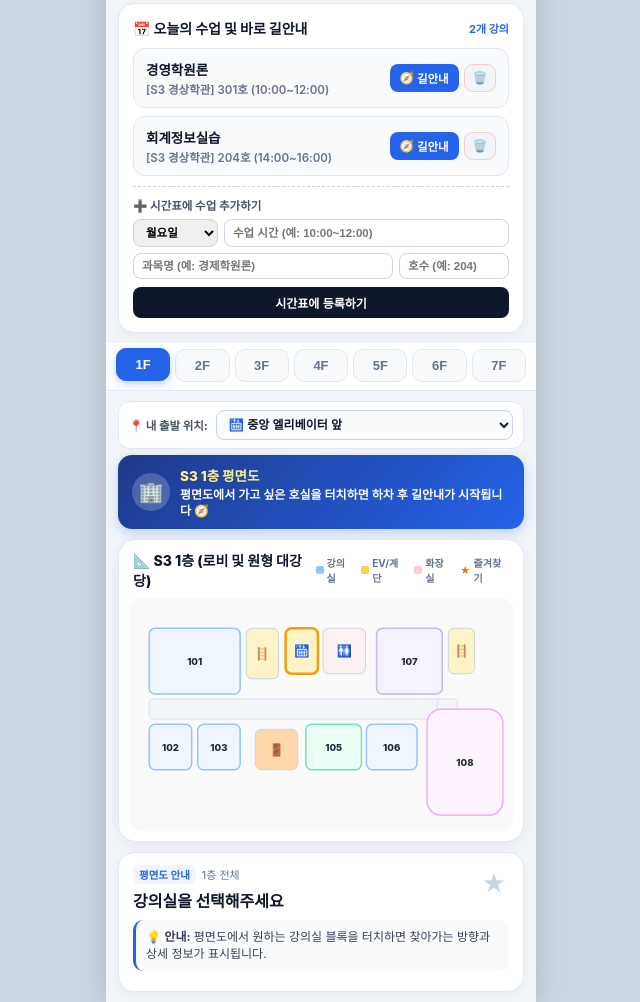
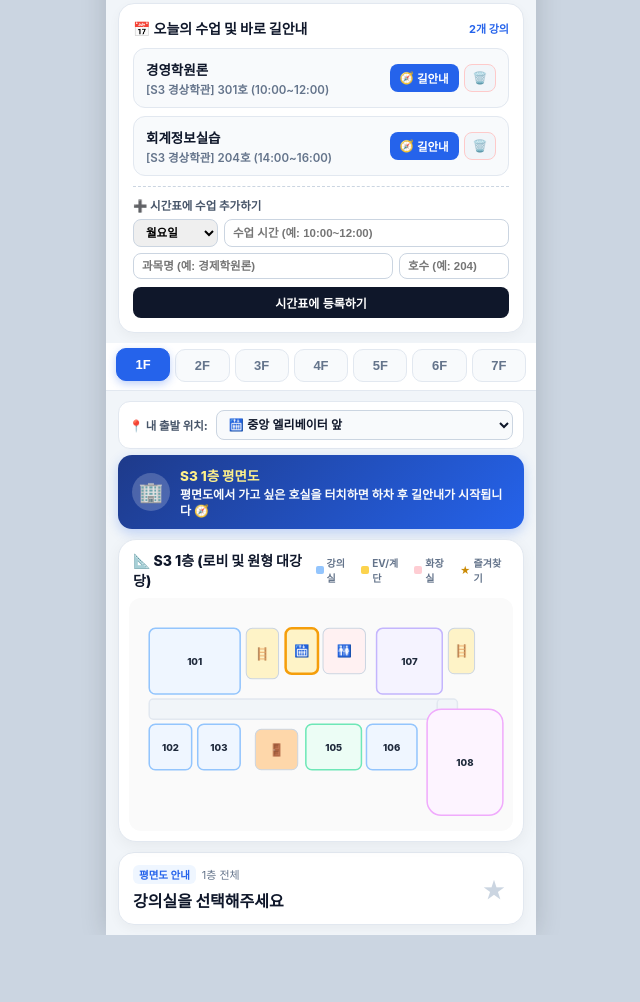
Before and after one commit to min-586/hanbat-s3-map, a plain HTML site: page index.html in a window 1280 px wide. Shown: the part 187-1189 px from the top of the page, without its empty margins (319-959 px from the left). After the commit the page ends 1122 px from the top, so only its background shows below. Drawn offline with Linux system fonts and the light colour scheme.

Commit message:
중복 안내 팁 제거 및 UI 최적화

```diff
--- a/index.html
+++ b/index.html
@@ -443,8 +443,7 @@
     .detail-top-row {
       display: flex;
       justify-content: space-between;
-      align-items: flex-start;
-      margin-bottom: 8px;
+      align-items: center;
     }
     .detail-badge-group {
       display: flex;
@@ -777,9 +776,6 @@
           <div class="detail-room-name" id="detail-name">S3-301호 강의실</div>
         </div>
         <button class="btn-fav-star" id="btn-fav" onclick="toggleFavorite()" title="즐겨찾기">★</button>
-      </div>
-      <div class="detail-direction-guide" id="detail-guide">
-        💡 <strong>방향 팁:</strong> 중앙 엘리베이터에서 내리면 오른쪽 복도 끝에 바로 있습니다. 중간 계단 이용 시 문 열고 바로 좌측입니다.
       </div>
     </div>
 
@@ -1167,7 +1163,6 @@
         document.getElementById("detail-name").innerText = "강의실을 선택해주세요";
         document.getElementById("detail-type").innerText = "평면도 안내";
         document.getElementById("detail-floor").innerText = `${state.currentFloor}층 전체`;
-        document.getElementById("detail-guide").innerHTML = "💡 <strong>안내:</strong> 평면도에서 원하는 강의실 블록을 터치하면 찾아가는 방향과 상세 정보가 표시됩니다.";
         document.getElementById("btn-fav").classList.remove("active");
         return;
       }
@@ -1216,7 +1211,6 @@
       document.getElementById("detail-name").innerText = `S3-${room.name}`;
       document.getElementById("detail-type").innerText = room.type;
       document.getElementById("detail-floor").innerText = `${state.currentFloor}층 위치`;
-      document.getElementById("detail-guide").innerHTML = `💡 <strong>찾아가는 팁:</strong> ${room.guide}`;
 
       // 즐겨찾기 별표 상태
       const isFav = state.favorites.includes(room.id);
```
Also changed, not shown: 1 other file.
